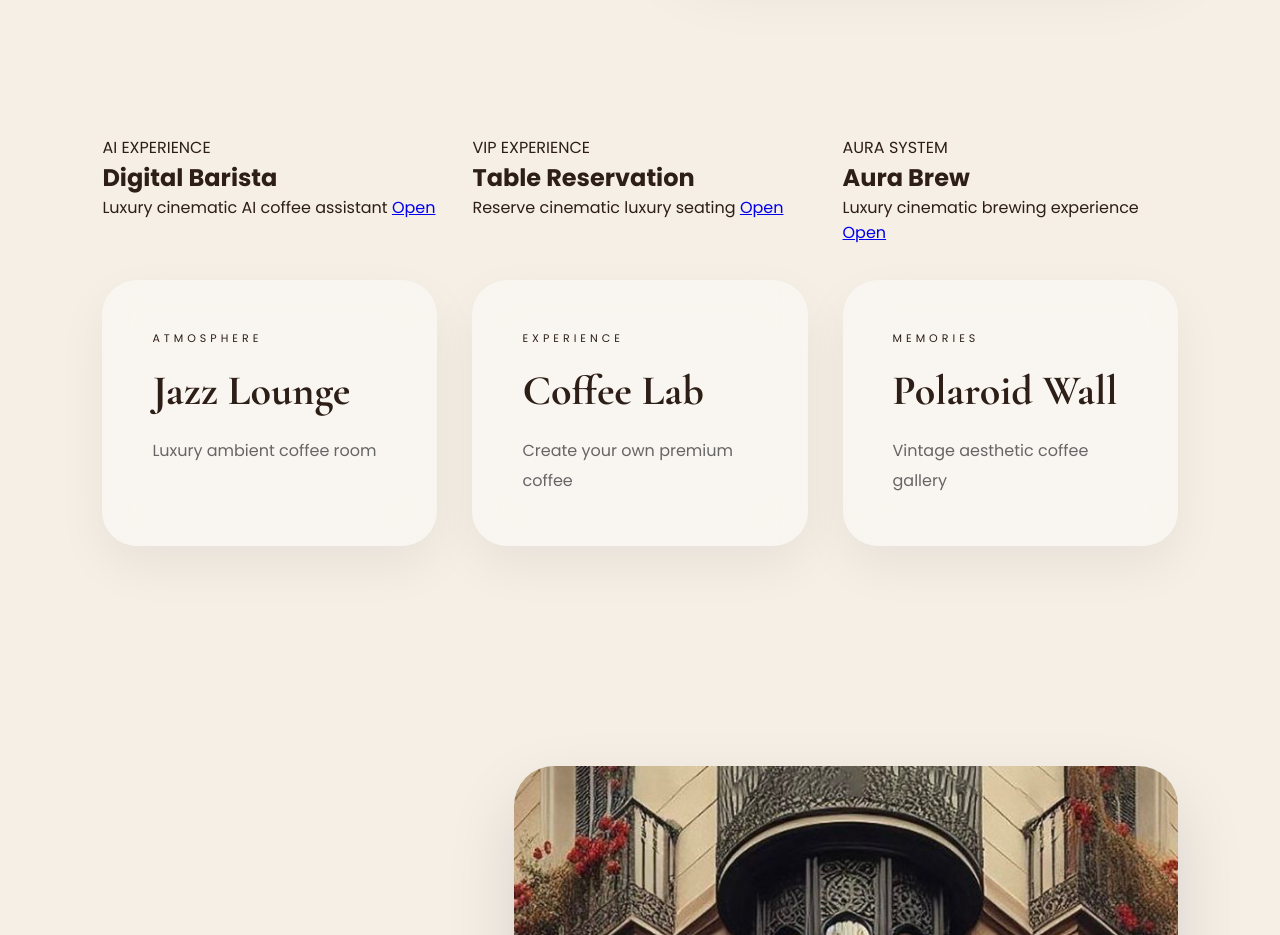
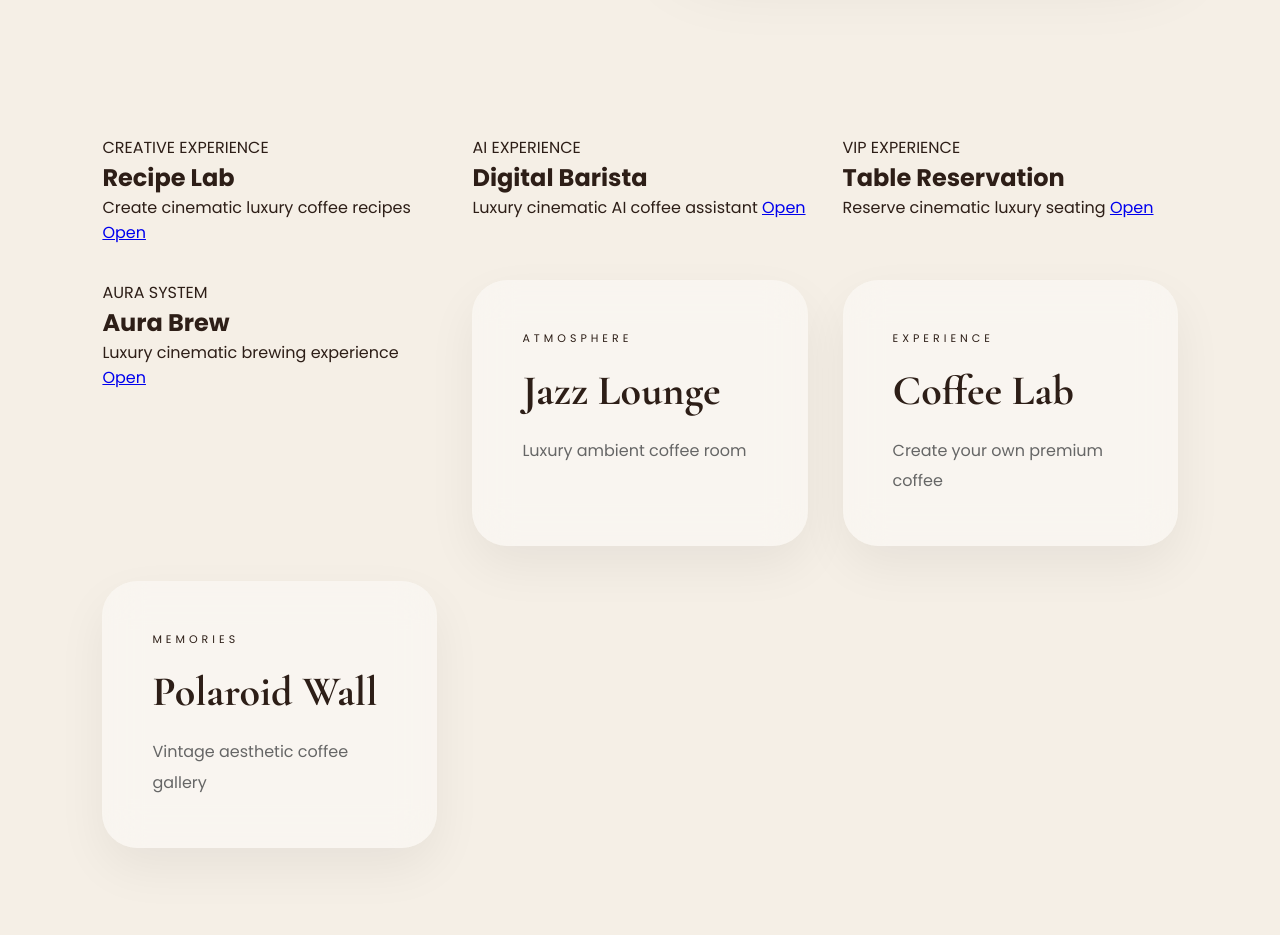
Before and after one commit to rehansheikh000004-lab/Rehan-cafeverse, a plain HTML site: page index.html in a window 1280 px wide. Shown: the part 4120-5055 px from the top of the page. Drawn offline with nearby package versions, Linux system fonts and the light colour scheme.

Commit message:
Update index.html

```diff
--- a/index.html
+++ b/index.html
@@ -413,6 +413,29 @@ Velvet Espresso
   <div class="luxury-box">
 
 <p>
+CREATIVE EXPERIENCE
+</p>
+
+<h2>
+Recipe Lab
+</h2>
+
+<span>
+Create cinematic luxury coffee recipes
+</span>
+
+<a href="lab.html"
+class="open-link">
+
+Open
+
+</a>
+
+</div>
+
+  <div class="luxury-box">
+
+<p>
 AI EXPERIENCE
 </p>
 
```
